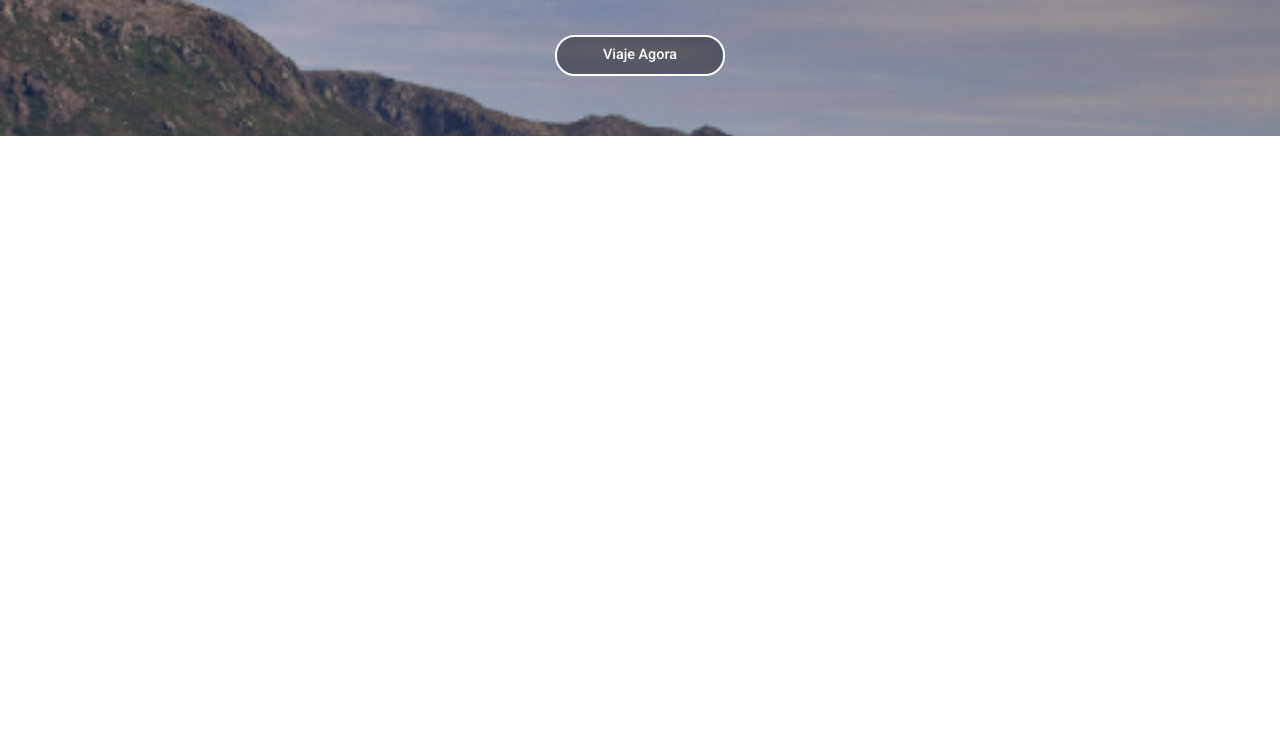
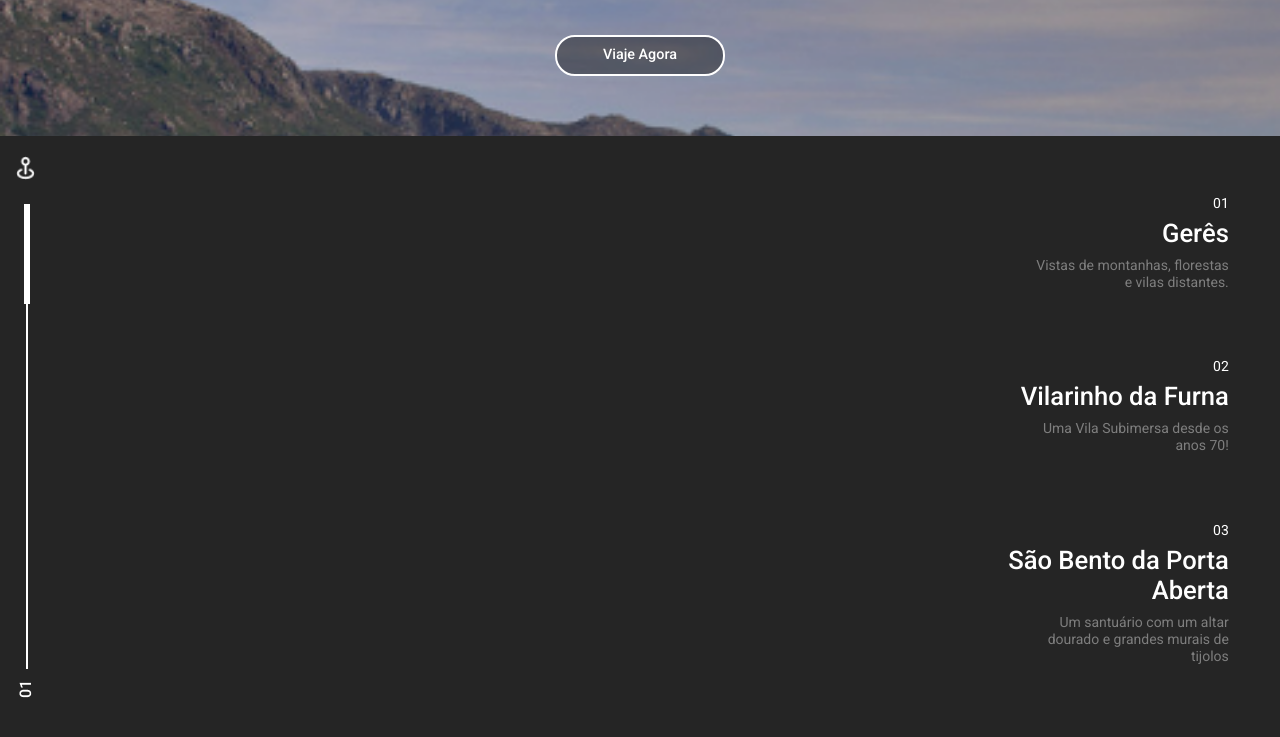
Before and after one commit to Wario-ajs/Tourism-Model-Remix, a plain HTML site: page index.html in a window 1280 px wide. Shown: the part 207-944 px from the top of the page. Before the commit the page ends 800 px from the top, so only its background shows below. Drawn offline with Linux system fonts and the light colour scheme.

Commit message:
Criando seção do conteudo principal

```diff
--- a/assets/styles.css
+++ b/assets/styles.css
@@ -1,6 +1,7 @@
 :root {
     --fonte-principal: 'Roboto';
-    --preto-fundo:  #252525;
+    --cinza: #7E7E7E;
+    --preto-fundo: #252525;
     --preto: #000;
     --branco: #FFF;
 }
@@ -50,3 +51,48 @@ body {
     border-radius: 20px;
     background-color: rgb(0, 0, 0, 0.4);
 }
+
+/*=====conteudo principal=====*/
+
+.conteudo {
+    display: flex;
+    justify-content: space-between;
+    background-color: var(--preto-fundo);
+    padding: 1.3rem 1rem 3rem 1rem;
+}
+
+.conteudo__lateral {
+    display: flex;
+    flex-direction: column;
+    gap: 1.5rem;
+}
+
+.conteudo__container {
+    text-align: right;
+}
+
+.conteudo__lista {
+    display: flex;
+    flex-direction: column;
+    justify-content: space-between;
+    gap: 4.3rem;
+    margin-top: 2.5rem;
+    margin-right: 2.2rem;
+}
+
+.conteudo__item {
+    display: flex;
+    flex-direction: column;
+    gap: 0.5rem;
+}
+
+.conteudo__titulo {
+    font-size: 1.6rem;
+    font-weight: 500;
+    line-height: 120%;
+}
+
+.conteudo__texto {
+    color: var(--cinza);
+    line-height: 120%;
+}
--- a/index.html
+++ b/index.html
@@ -24,5 +24,37 @@
             <a href="#" class="banner__botao">Viaje Agora</a>
         </div>
     </header>
+    <main>
+        <section class="conteudo">
+            <div class="conteudo__lateral">
+                <img src="assets/img/gps-icon.png" alt="Icone de gps" class="conteudo__lateral--gps">
+                <img src="assets/img/side-line.png" alt="Barra lateral" class="conteudo__lateral--barra">
+            </div>
+            <div class="conteudo__container">
+                <ul class="conteudo__lista">
+                    <li class="conteudo__item">
+                        <p class="conteudo__numero">01</p>
+                        <h2 class="conteudo__titulo">Gerês</h2>
+                        <p class="conteudo__texto">Vistas de montanhas, florestas
+                            <br>e vilas distantes.</p>
+                    </li>
+                    <li class="conteudo__item">
+                        <p class="conteudo__numero">02</p>
+                        <h2 class="conteudo__titulo">Vilarinho da Furna</h2>
+                        <p class="conteudo__texto">Uma Vila Subimersa desde os
+                            <br>anos 70!</p>
+                    </li>
+                    <li class="conteudo__item">
+                        <p class="conteudo__numero">03</p>
+                        <h2 class="conteudo__titulo">São Bento da Porta
+                            <br>Aberta</h2>
+                        <p class="conteudo__texto">Um santuário com um altar
+                            <br>dourado e grandes murais de
+                            <br>tijolos</p>
+                    </li>
+                </ul>
+            </div>
+        </section>
+    </main>
 </body>
 </html>
```
